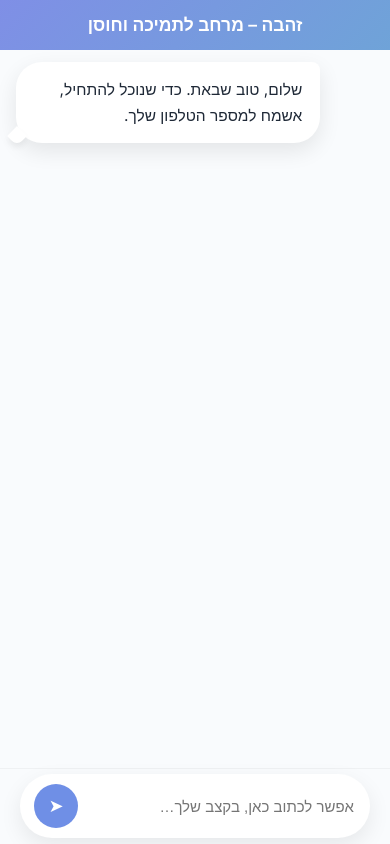
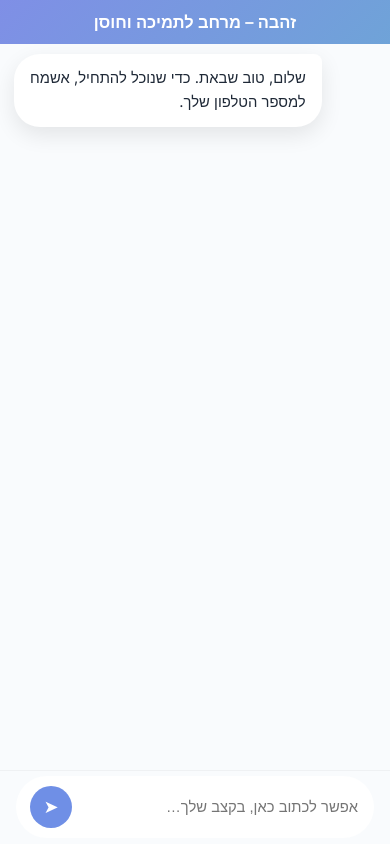
Before and after one commit to inaama8888/AI-agent-for-healthcare-, a React (Create React App) app in the folder client/: page / in a window 390 px wide. Built offline with nearby package versions, Linux system fonts and the light colour scheme.

Commit message:
תיקונים נעיעjggכ

```diff
--- a/client/src/styles/Chat.css
+++ b/client/src/styles/Chat.css
@@ -1,6 +1,6 @@
 /* =================================================
-   ZAHAVA CHAT – FINAL CSS
-   Pixel-tuned to match Localhost
+   ZAHAVA CHAT – FINAL CSS (DESKTOP + MOBILE FIXED)
+   RTL • Stable • No White Gaps
    ================================================= */
 
 /* ===== Root ===== */
@@ -45,7 +45,6 @@ body {
   background: var(--bg-app);
   color: var(--text-main);
   -webkit-font-smoothing: antialiased;
-  -moz-osx-font-smoothing: grayscale;
 }
 
 /* =================================================
@@ -66,12 +65,12 @@ body {
 }
 
 /* =================================================
-   Chat container – tuned proportions
+   Chat container – DESKTOP
    ================================================= */
 .chat-container {
   flex: 1;
-  max-width: 780px;          /* צר יותר = מרגיש גבוה יותר */
-  margin: 16px auto;         /* פחות רווח חיצוני */
+  max-width: 720px;
+  margin: 16px auto;
 
   display: flex;
   flex-direction: column;
@@ -87,24 +86,23 @@ body {
 
 /* ===== Header ===== */
 .chat-header {
-  flex: 0 0 auto;
-  padding: 14px 24px;        /* טיפה נמוך יותר */
+  padding: 12px 24px;
   background: var(--header-gradient);
   color: #fff;
   text-align: center;
-  font-size: 17.5px;
+  font-size: 16.5px;
   font-weight: 600;
 }
 
 /* =================================================
-   Messages area – vertical density like local
+   Messages
    ================================================= */
 .messages {
-  flex: 1 1 auto;
-  min-height: 0;             /* חובה לגלילה תקינה */
+  flex: 1;
+  min-height: 0;
   overflow-y: auto;
 
-  padding: 12px 40px 16px;   /* פחות רווח למעלה */
+  padding: 12px 32px 16px;
   display: flex;
   flex-direction: column;
   gap: 16px;
@@ -112,115 +110,37 @@ body {
   scroll-behavior: smooth;
 }
 
-/* ===== Message base ===== */
+/* ===== Message ===== */
 .message {
   max-width: 72%;
-  padding: 15px 18px;        /* טיפה פחות גבוה */
+  padding: 13px 16px;
   border-radius: var(--radius-xl);
-  font-size: 15.5px;
-  line-height: 1.65;
+  font-size: 14.8px;
+  line-height: 1.6;
   position: relative;
 
   box-shadow: 0 8px 22px rgba(0,0,0,0.09);
-  animation: fadeUp 0.25s ease;
 }
 
-/* =================================================
-   BOT MESSAGE – שמאל ב-RTL
-   ================================================= */
+/* Bot */
 .message.bot {
-  align-self: end;
-  margin-inline-start: auto;
-  margin-inline-end: 0;
-
+  align-self: flex-end;
   background: var(--bot-bg);
   border-top-right-radius: var(--radius-sm);
 }
 
-/* זנב לבוט */
-.message.bot::before {
-  content: "";
-  position: absolute;
-  bottom: 0;
-  left: -6px;
-
-  width: 14px;
-  height: 14px;
-  background: var(--bot-bg);
-
-  border-bottom-right-radius: 50%;
-  transform: rotate(45deg);
-  box-shadow: 3px 3px 6px rgba(0,0,0,0.06);
-}
-
-/* =================================================
-   USER MESSAGE – ימין ב-RTL
-   ================================================= */
+/* User */
 .message.user {
-  align-self: start;
-  margin-inline-start: 0;
-  margin-inline-end: auto;
-
+  align-self: flex-start;
   background: var(--user-bg);
   border-top-left-radius: var(--radius-sm);
 }
 
-/* זנב למשתמש */
-.message.user::before {
-  content: "";
-  position: absolute;
-  bottom: 0;
-  right: -6px;
-
-  width: 14px;
-  height: 14px;
-  background: var(--user-bg);
-
-  border-bottom-left-radius: 50%;
-  transform: rotate(-45deg);
-  box-shadow: -3px 3px 6px rgba(0,0,0,0.06);
-}
-
-/* ===== Meta text ===== */
-.message .meta {
-  margin-top: 6px;
-  font-size: 13px;
-  color: var(--text-muted);
-}
-
 /* =================================================
-   Typing indicator
-   ================================================= */
-.typing {
-  align-self: end;
-  margin-inline-start: auto;
-  margin-inline-end: 0;
-
-  padding: 13px 16px;
-  background: var(--bot-bg);
-  border-radius: var(--radius-lg);
-
-  display: flex;
-  gap: 6px;
-}
-
-.typing span {
-  width: 6px;
-  height: 6px;
-  background: #9ca3af;
-  border-radius: 50%;
-  animation: blink 1.4s infinite both;
-}
-
-.typing span:nth-child(2) { animation-delay: 0.2s; }
-.typing span:nth-child(3) { animation-delay: 0.4s; }
-
-/* =================================================
-   Input area – anchored & connected
+   Input
    ================================================= */
 .input-box {
-  flex: 0 0 auto;
-  padding: 6px 20px;
+  padding: 6px 16px;
   background: var(--bg-chat);
   box-shadow: inset 0 1px 0 rgba(0,0,0,0.04);
 }
@@ -231,66 +151,50 @@ body {
   background: #fff;
   border-radius: 999px;
   padding: 10px 14px;
-
-  box-shadow: 0 8px 22px rgba(0,0,0,0.08);
 }
 
 .input-inner input {
   flex: 1;
   border: none;
-  font-size: 15px;
+  font-size: 14.8px;
   outline: none;
   background: transparent;
 }
 
 .send-btn {
-  width: 44px;
-  height: 44px;
+  width: 42px;
+  height: 42px;
   border-radius: 50%;
   border: none;
   background: var(--accent);
   color: #fff;
   font-size: 18px;
   cursor: pointer;
-
-  transition: transform 0.15s ease, box-shadow 0.15s ease;
-}
-
-.send-btn:hover {
-  transform: scale(1.05);
-  box-shadow: 0 8px 18px rgba(0,0,0,0.18);
-}
-
-/* ===== Animations ===== */
-@keyframes fadeUp {
-  from {
-    opacity: 0;
-    transform: translateY(6px);
-  }
-  to {
-    opacity: 1;
-    transform: none;
-  }
-}
-
-@keyframes blink {
-  0% { opacity: 0.2; }
-  20% { opacity: 1; }
-  100% { opacity: 0.2; }
 }
 
 /* =================================================
-   Mobile
+   MOBILE – FULL SCREEN, NO GAPS
    ================================================= */
 @media (max-width: 768px) {
+
+  .app-shell {
+    background: #ffffff;
+  }
+
   .chat-container {
+    max-width: 100%;
     margin: 0;
     border-radius: 0;
-    max-width: 100%;
+    box-shadow: none;
+  }
+
+  .chat-header {
+    border-radius: 0;
+    width: 100%;
   }
 
   .messages {
-    padding: 12px 16px;
+    padding: 10px 14px;
   }
 
   .message {
```
Also changed, not shown: 6 other files (tests, documents, lock files or other folders).
